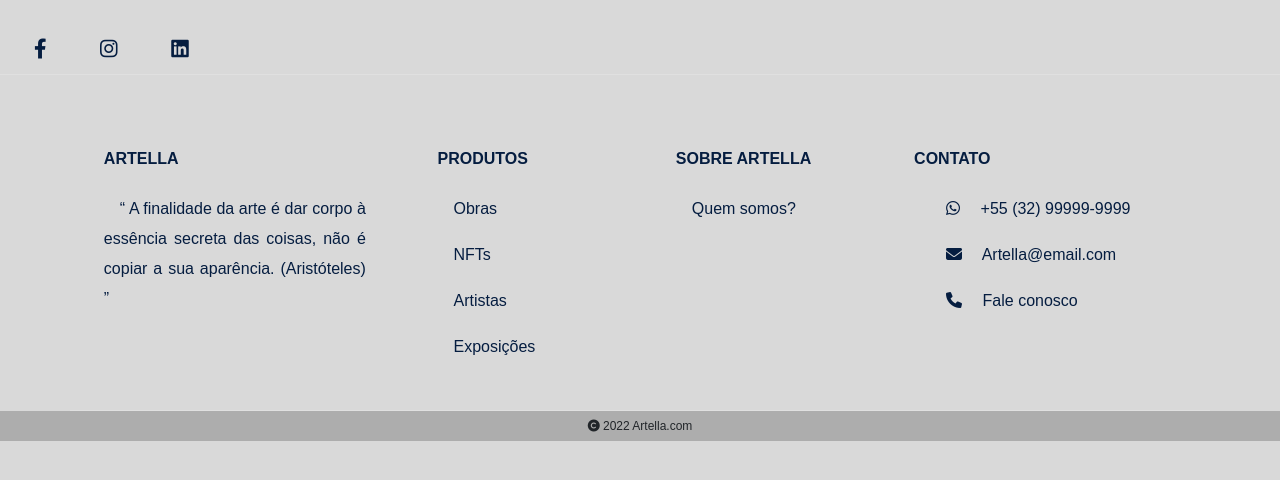
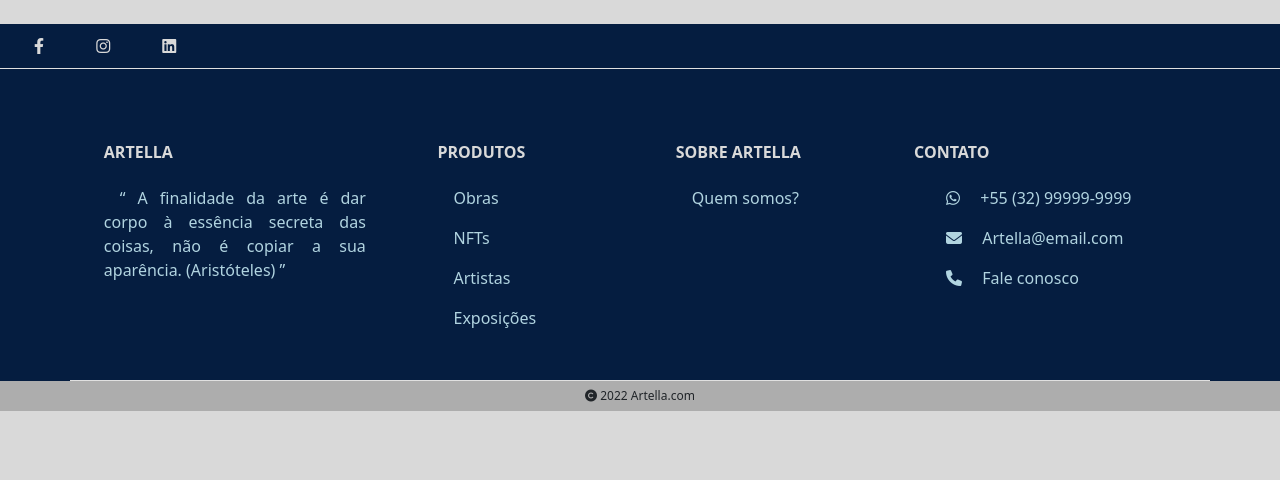
Before and after one commit to gabriellac2002/Artella, a PHP site: page /app/views/site/footer.html in a window 1280 px wide. Shown: the top 480 px of the page. Run offline with PHP 8.4, Linux system fonts and the light colour scheme.

Commit message:
Ateração nas cores

```diff
--- a/app/views/site/footer.html
+++ b/app/views/site/footer.html
@@ -22,8 +22,8 @@
   </head>
 
   <body class="bg-universal">
-    <footer class="text-universal mt-4 bg-universal">
-      <div class="footer-align-area">
+    <footer class="text-footer mt-4">
+      <div class="footer-align-area icons-footer">
         <a href="#" class="mx-4 text-reset">
           <i class="fab fa-facebook-f"></i>
         </a>
@@ -35,7 +35,6 @@
         <a href="#" class="mx-4 text-reset">
           <i class="fab fa-linkedin"></i>
         </a>
-
       </div>
 
       <div class="container footer-align-area mt-5">
--- a/public/css/footerStyle.css
+++ b/public/css/footerStyle.css
@@ -1,24 +1,29 @@
-* {
-  margin: 0;
-  padding: 0;
-}
 .text-reset {
   text-decoration: none;
 }
 
 footer {
-  background-color: #d9d9d9;
+  background-color: #051d40;
   width: 100%;
   font-weight: 500;
+  margin-left: 0 !important;
+}
+
+.text-footer {
+  color: #b1d4e0;
 }
 
 .footer-align-area {
   padding: 10px;
   text-align: justify;
   border-bottom: 1px solid #e0e0e0;
+}
+.icons-footer {
+  color: #d9d9d9 !important;
+}
 
-}
 .title-footer {
+  color: #d9d9d9 !important;
   text-transform: uppercase;
   font-weight: bold;
 }
```
